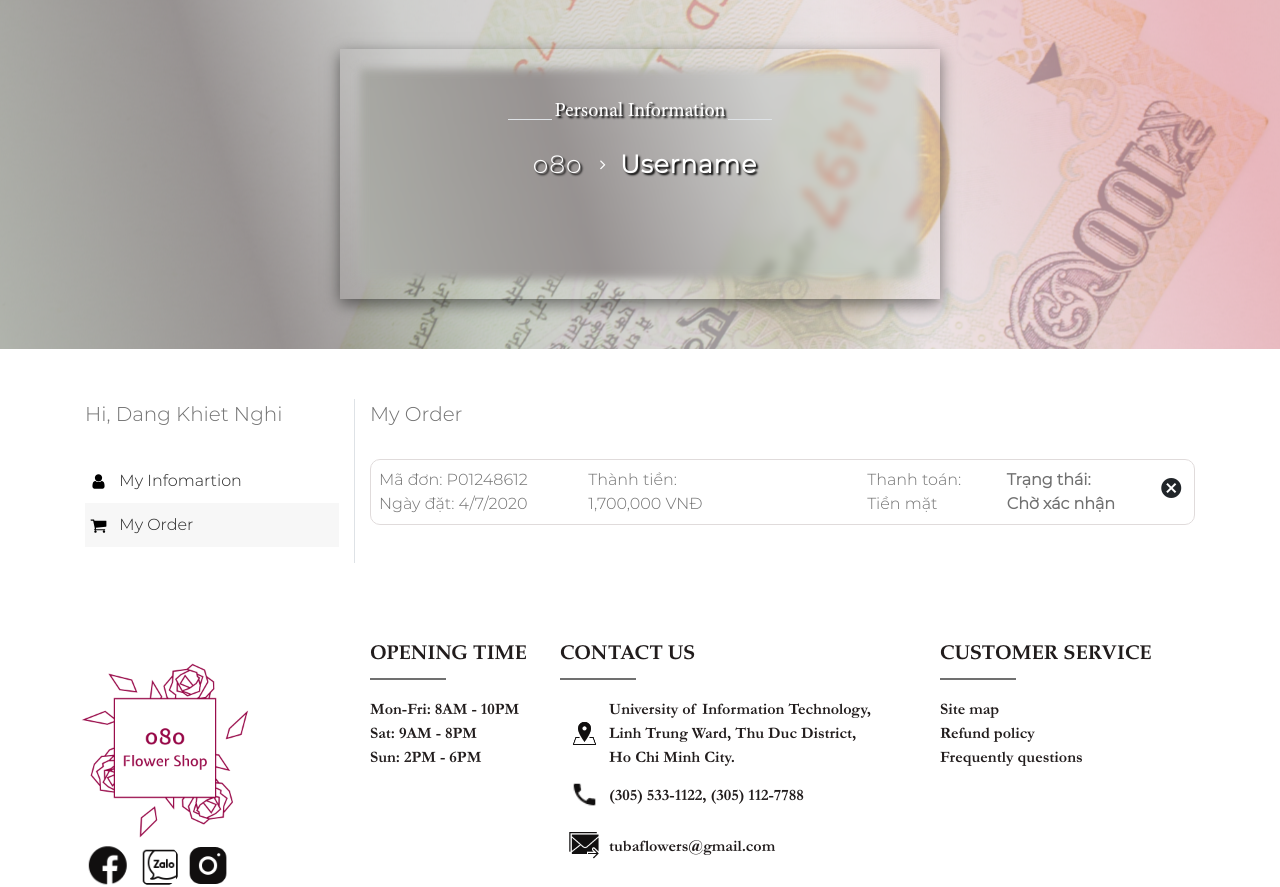
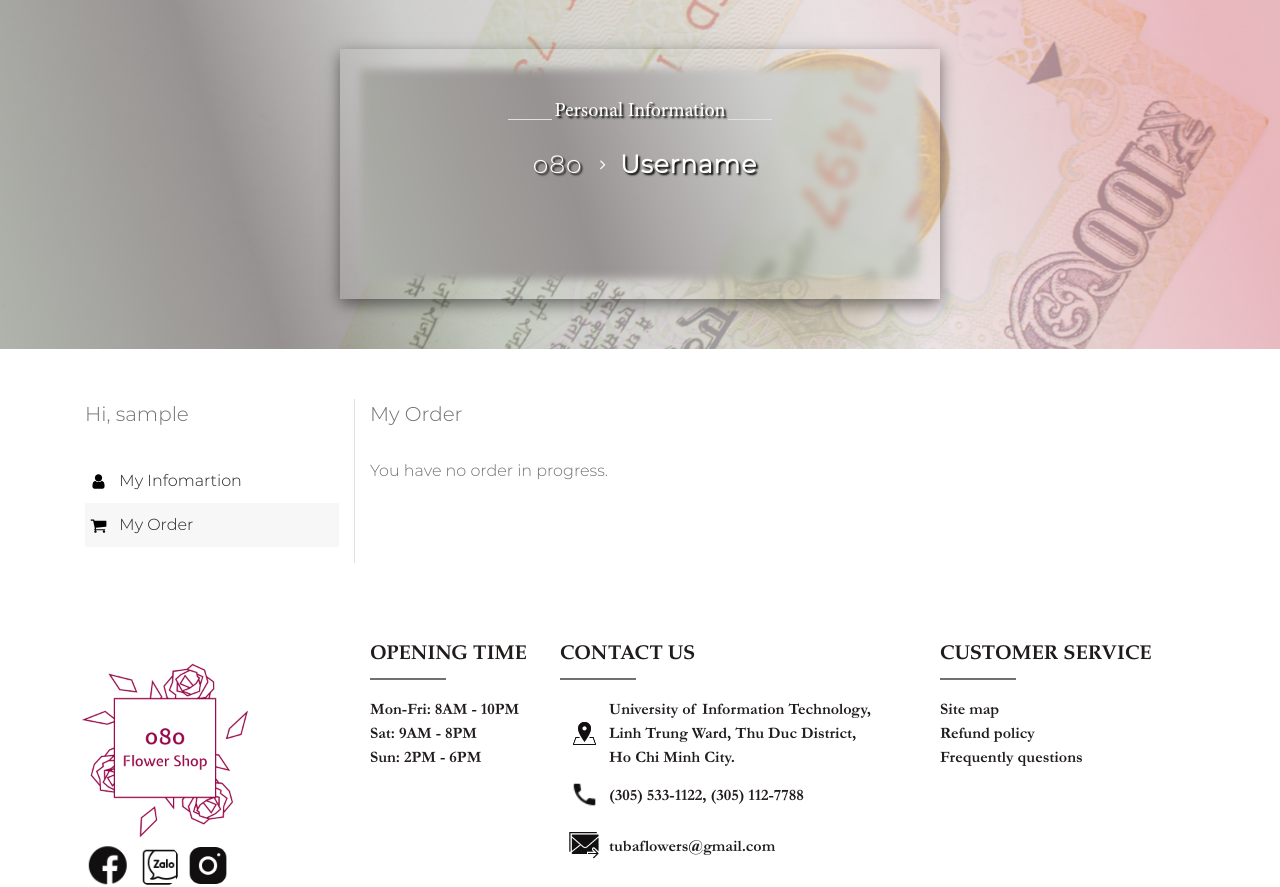
Before and after one commit to hunghnUIT/tuba-flowers-web, a Django app: page /user/orders_detail in a window 1280 px wide. Shown: the part 147-1034 px from the top of the page. Run offline with Django 3.2, Linux system fonts and the light colour scheme; the visitor is signed in with stand-in values (Sample User, id 1); data that the repository does not hold is empty; some libraries are stand-ins or nearby versions.

Commit message:
Connect code in orders detail, not finished yet

```diff
--- a/flowerweb-official/account_order.html
+++ b/flowerweb-official/account_order.html
@@ -19,7 +19,7 @@
         <div class="container">
             <div class="row">
                 <div class="col-3 border-right d-none d-xl-block">
-                    <div class="account-title">Hi, Dang Khiet Nghi</div>
+                    <div class="account-title">Hi, {{user.username}}</div>
                     <ul class="account-left-sidebar pl-0">
                         <li>
                             <a href="#" class="my-account-link">
@@ -38,47 +38,65 @@
                 <div class="col-12 col-xl-9 content-wrapper">
                     <div class="my-order-wrapper">
                         <div class="account-title">My Order</div>
+                        {% if orders %}
+                        {% for order in orders %}
                         <div class="order-item p-2">
                             <div class="row">
                                 <div class="col-6 col-md-3 mb-3 mb-xl-0">
-                                    <div>Mã đơn: P01248612</div>
-                                    <div>Ngày đặt: 4/7/2020</div>
+                                    <div>Order ID: {{order.pk}}</div>
+                                    <div>Date ordered: {{order.date_ordered.date}}</div>
                                 </div>
                                 <div class="col-6 col-md-4">
-                                    <div>Thành tiền:</div>
-                                    <div>1,700,000 VNĐ</div>
+                                    <div>Total cost:</div>
+                                    <div class="price">{{order.get_total_order_price}}</div>
                                 </div>
                                 <div class="col-6 col-md-2">
-                                    <div>Thanh toán:</div>
-                                    <div>Tiền mặt</div>
+                                    <div>Payment:</div>
+                                    <div>Cash</div>
                                 </div>
                                 <div class="col-6 col-md-2">
-                                    <div class="font-weight-bold">Trạng thái:</div>
-                                    <div class="font-weight-bold">Chờ xác nhận</div>
+                                    <div class="font-weight-bold">Order status:</div>
+                                    {% if order.order_status == '1' %}
+                                        <div class="font-weight-bold">Waiting Confirmation</div>
+                                    {% elif order.order_status == '2' %}
+                                        <div class="font-weight-bold">Processing</div>
+                                    {% elif order.order_status == '3' %}
+                                        <div class="font-weight-bold">Shipping</div>
+                                    {% elif order.order_status == '5' %}
+                                        <div class="font-weight-bold">Requesting Cancel</div>
+                                    {% elif order.order_status == '6' %}
+                                        <div class="font-weight-bold">Canceled</div>
+                                    {% endif %}
                                 </div>
                                 <div class="col-6 col-md-1">
-                                    <button class="cancel-request btn" data-toggle="modal" data-target="#exampleModal">
+                                    <a href="{{ order.get_cancel_order_url }}" class="cancel-request btn" data-toggle="modal" data-target="#exampleModal">
                                         <i class="material-icons" style="font-size:24px; vertical-align: middle !important;">cancel</i>
-                                    </button>
+                                    </a>
                                 </div>
                             </div>
                         </div>
+                        {% endfor %}
+                        {% else %}
+                        <div class="">
+                            You have no order in progress.
+                        </div>
+                        {% endif %}
                         <!-- Modal -->
                         <div class="modal fade" id="exampleModal" tabindex="-1" role="dialog" aria-labelledby="exampleModalLabel" aria-hidden="true">
                             <div class="modal-dialog modal-dialog-centered" role="document">
                               <div class="modal-content">
                                 <div class="modal-header">
-                                  <h5 class="modal-title" id="exampleModalLabel">Modal title</h5>
+                                  <h5 class="modal-title" id="exampleModalLabel">Confirmation</h5>
                                   <button type="button" class="close" data-dismiss="modal" aria-label="Close">
                                     <span aria-hidden="true">&times;</span>
                                   </button>
                                 </div>
                                 <div class="modal-body">
-                                  ...
+                                    Are you sure want to cancel this order?
                                 </div>
                                 <div class="modal-footer">
                                   <button type="button" class="btn btn-secondary" data-dismiss="modal">Close</button>
-                                  <button type="button" class="btn btn-primary">Save changes</button>
+                                  <button type="button" class="btn btn-danger">Cancel order</button>
                                 </div>
                               </div>
                             </div>
--- a/products/templates/products/blog-detail.html
+++ b/products/templates/products/blog-detail.html
@@ -22,7 +22,7 @@
                 <span class="posted-on">
                     <a class="card-link" href="#" rel="bookmark">
                         <i class="fa fa-calendar " style="font-size: 18px;color: gray;"></i>
-                        <time class="entry-date published ml-2" datetime="2019-04-03T03:02:22+00:00">April 3, 2019</time>
+                        <time class="entry-date published ml-2" datetime="2019-04-03T03:02:22+00:00">{{object.posted_date}}</time>
                     </a>
                 </span>
                 <span class="entry-category" >
--- a/users/urls.py
+++ b/users/urls.py
@@ -6,7 +6,7 @@ from django.urls import reverse_lazy
 urlpatterns = [
     path('orders_detail', views.load_account_order, name="orders-detail"),
     path('orders_detail/cancel/<int:pk>', views.cancel_order, name="request-cancel-order"),
-    path('profile', views.load_account_order, name="profile"),
+    path('profile', views.profile, name="profile"),
     # path('cart/', views.cart, name='cart'),
     path('cart/checkout', views.checkout, name='checkout'),
     path('password-change', auth_views.PasswordChangeView.as_view(
--- a/users/views.py
+++ b/users/views.py
@@ -134,6 +134,15 @@ Sang's code
 def loadcheckout(request):
     return render (request,'checkout.html')
 
+def get_user_pending_order(request):
+    # get order for the correct user
+    all_orders =  Order.objects.filter(user=request.user)
+    proccessing_orders = all_orders.exclude(order_status='4').order_by('-date_ordered')
+    if proccessing_orders.exists():
+        # get the only order in the list of filtered orders
+        return proccessing_orders
+    return 0
+    # return orders
 
 @login_required
 def profile(request):
@@ -156,24 +165,18 @@ def profile(request):
         u_form = UserUpdateForm(instance=request.user)
         p_form = ProfileUpdateForm(instance=request.user.profile)
 
+    existing_orders = get_user_pending_order(request)
+    print(existing_orders)
     contexts = {
         'u_form': u_form,
-        'p_form': p_form
+        'p_form': p_form,
+        'orders': existing_orders
     }
 
-    return render(request, 'users/profile.html', contexts)
+    return render(request, 'account_order.html', contexts)
 # Sang tạo
 def load_account_order(request):
     return render(request, 'account_order.html')
-
-def get_user_pending_order(request):
-    # get order for the correct user
-    orders = Order.objects.filter(user=request.user, order_status='P') | Order.objects.filter(user=request.user, order_status='S')| Order.objects.filter(user=request.user, order_status='RC')| Order.objects.filter(user=request.user, order_status='AC')
-    if orders.exists():
-        # get the only order in the list of filtered orders
-        return orders
-    return 0
-    # return orders
 
 @login_required
 def orders_detail(request):
@@ -188,8 +191,8 @@ def orders_detail(request):
 def cancel_order(request, pk):
     order = get_object_or_404(Order, pk=pk)
     if order:
-        if order.order_status == "W":
-            order.order_status = "RC"
+        if order.order_status == "1":
+            order.order_status = "5"
             order.save()
             messages.success(request, f'Requested cancel order, waiting for acceptation.')
         else:
```
